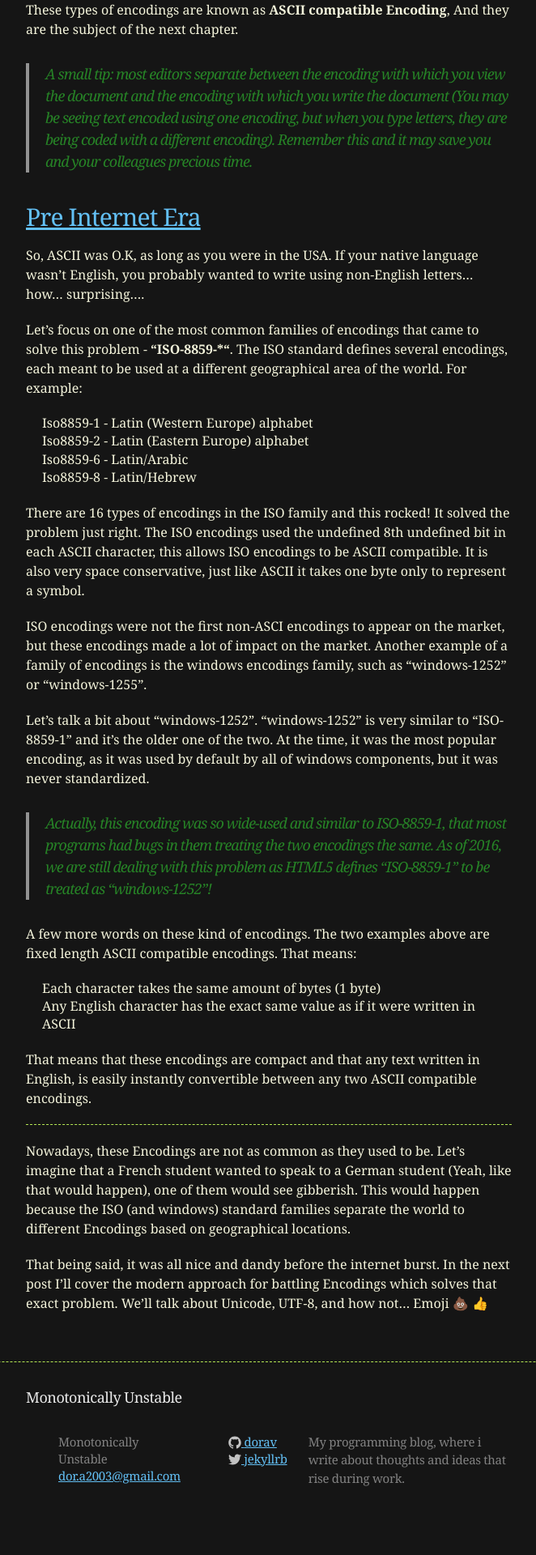
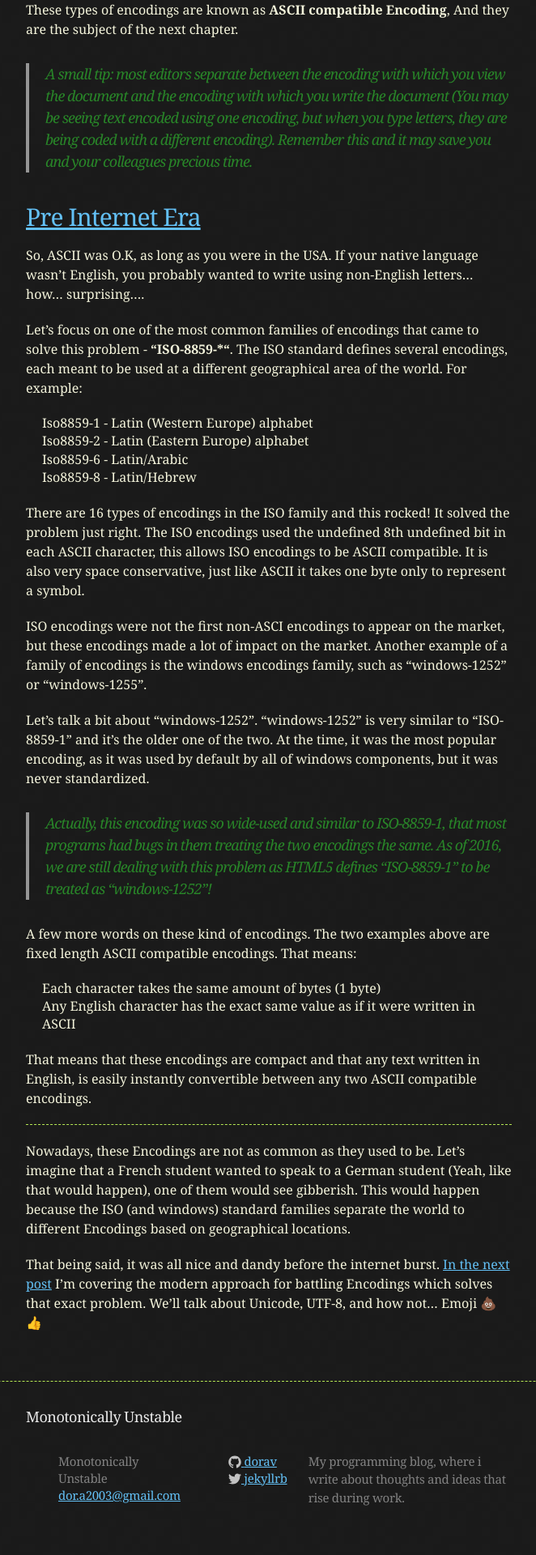
Before and after one commit to monotonically-unstable/monotonically-unstable.github.io, a Jekyll site: the page built from _posts/2016-07-23-battling_encodings_pre_internet.md, in a window 1280 px wide. Shown: the part 1869-3789 px from the top of the page at 81% size, without its empty margins (308-970 px from the left). Built offline with Jekyll 4.4.1, drawn with Linux system fonts in a browser that asks for light colours; emoji names are drawn with the system emoji font; comment, search, counter and statistics services are not loaded; a style sheet for code colours, icons or effects is not loaded; before the commit the page ends 3765 px from its top, so only the background shows below that.

Commit message:
Added the 2nd part of the encoding blog post

```diff
--- a/_posts/2016-07-23-battling_encodings_pre_internet.md
+++ b/_posts/2016-07-23-battling_encodings_pre_internet.md
@@ -75,4 +75,4 @@
 
 Nowadays, these Encodings are not as common as they used to be. Let's imagine that a French student wanted to speak to a German student (Yeah, like that would happen), one of them would see gibberish. This would happen because the ISO (and windows) standard families separate the world to different Encodings based on geographical locations.
 
-That being said, it was all nice and dandy before the internet burst. In the next post I'll cover the modern approach for battling Encodings which solves that exact problem. We'll talk about Unicode, UTF-8, and how not... Emoji :hankey: :+1:
+That being said, it was all nice and dandy before the internet burst. [In the next post]({% post_url 2016-08-21-battling_encodings_internet_era %}) I'm covering the modern approach for battling Encodings which solves that exact problem. We'll talk about Unicode, UTF-8, and how not... Emoji :hankey: :+1:
--- a/css/dark_base.css
+++ b/css/dark_base.css
@@ -1,7 +1,7 @@
 body {
   margin: 0;
   padding: 0;
-    background: #151515 url("../images/bkg.png") 0 0;
+    background: #151515 url("../assets/bkg.png") 0 0;
   color: #eaeaea;
   font: 16px;
   line-height: 1.5;
```
Also changed, not shown: _posts/2016-08-21-battling_encodings_internet_era.md (added, +67 -0 lines), assets/bart_writes_unicode_not_encoding.jpg (added).
